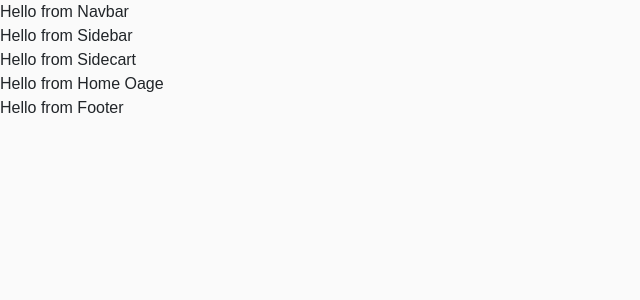
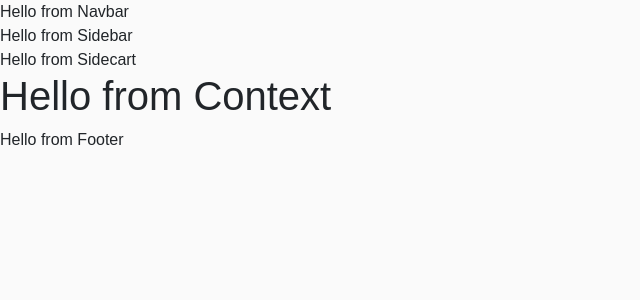
Before and after one commit to lopeselio/Gadget-Store-React, a React (Create React App) app: page / in a window 1280 px wide. Shown: the top 300 px of the page, without its empty margins (0-640 px from the left). Built offline with nearby package versions, Linux system fonts and the light colour scheme.

Commit message:
passing context

```diff
--- a/src/context/context.js
+++ b/src/context/context.js
@@ -6,7 +6,7 @@ const ProductContext = React.createContext()
 class ProductProvider extends Component {
   render () {
     return (
-      <ProductContext.Provider value='Hello from Product Context'>
+      <ProductContext.Provider value='Hello from Context'>
         {this.props.children}
       </ProductContext.Provider>
     )
--- a/src/pages/HomePage.js
+++ b/src/pages/HomePage.js
@@ -1,9 +1,12 @@
 import React from 'react'
+import { ProductConsumer } from '../context/context'
 
 export default function HomePage () {
   return (
     <>
-      Hello from Home Oage
+      <ProductConsumer>
+        {value => <h1>{value}</h1>}
+      </ProductConsumer>
     </>
   )
 }
```
